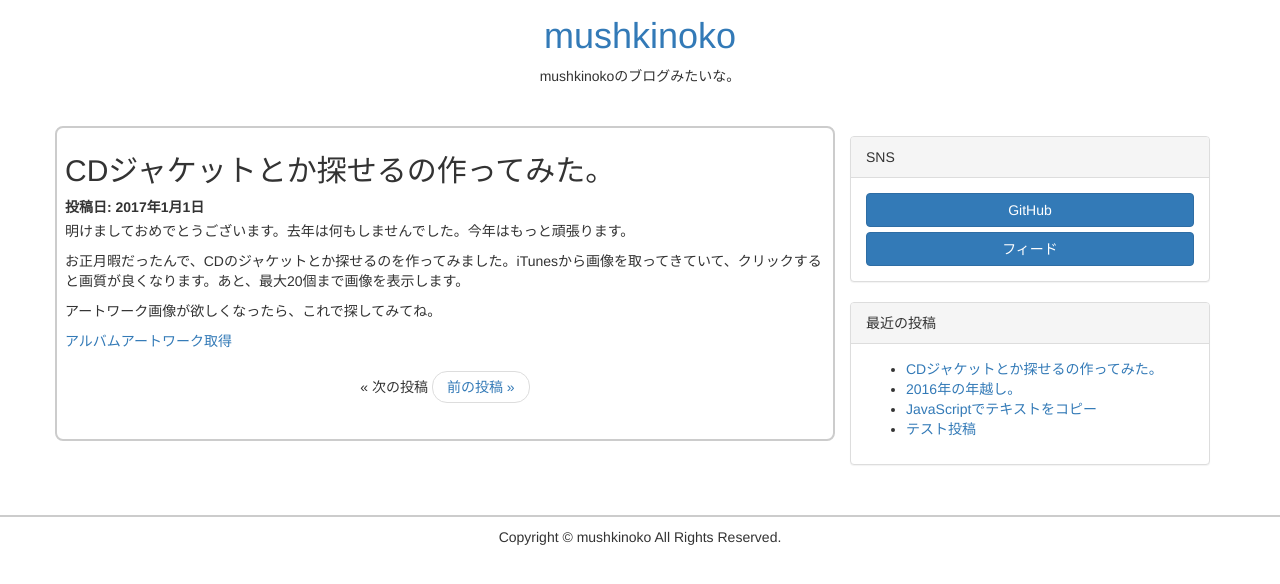
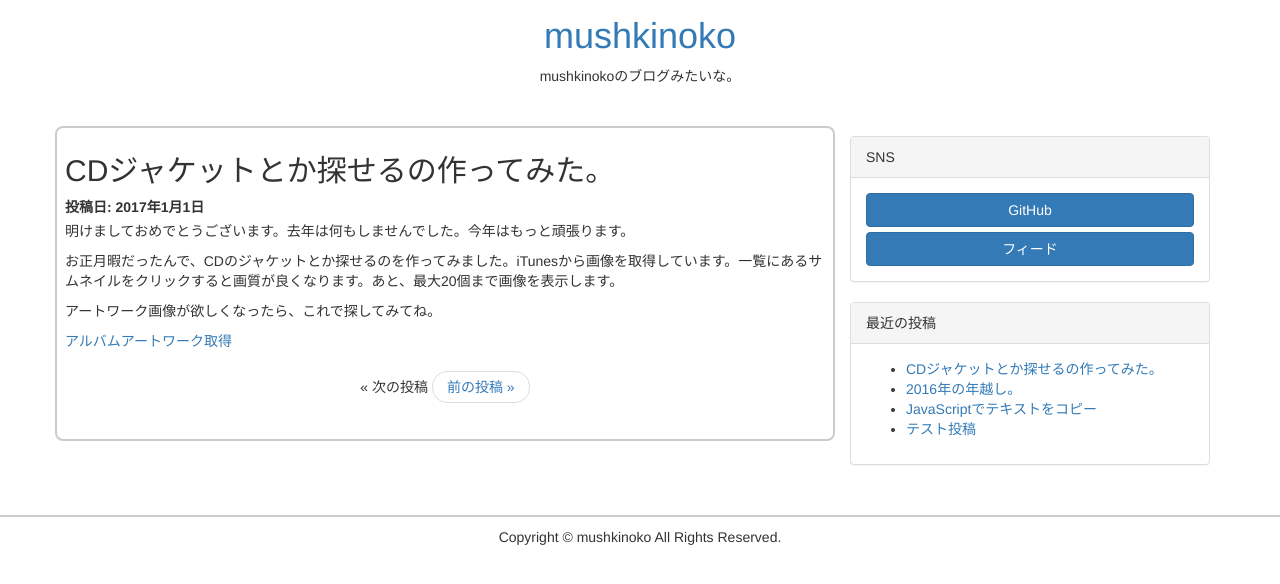
Before and after one commit to mushkinoko/mushkinoko.github.io, a Jekyll site: the page built from _posts/2017-1-1-made-artworksearch.md, in a window 1280 px wide, cut to the strip 204-788 px from the top of the page. Built offline with Jekyll 4.4.1, drawn with Linux system fonts in a browser that asks for light colours.

Commit message:
Edit a File

```diff
--- a/_posts/2017-1-1-made-artworksearch.md
+++ b/_posts/2017-1-1-made-artworksearch.md
@@ -5,7 +5,7 @@ title: CDジャケットとか探せるの作ってみた。
 
 明けましておめでとうございます。去年は何もしませんでした。今年はもっと頑張ります。
 
-お正月暇だったんで、CDのジャケットとか探せるのを作ってみました。iTunesから画像を取ってきていて、クリックすると画質が良くなります。あと、最大20個まで画像を表示します。
+お正月暇だったんで、CDのジャケットとか探せるのを作ってみました。iTunesから画像を取得しています。一覧にあるサムネイルをクリックすると画質が良くなります。あと、最大20個まで画像を表示します。
 
 アートワーク画像が欲しくなったら、これで探してみてね。
 
```
